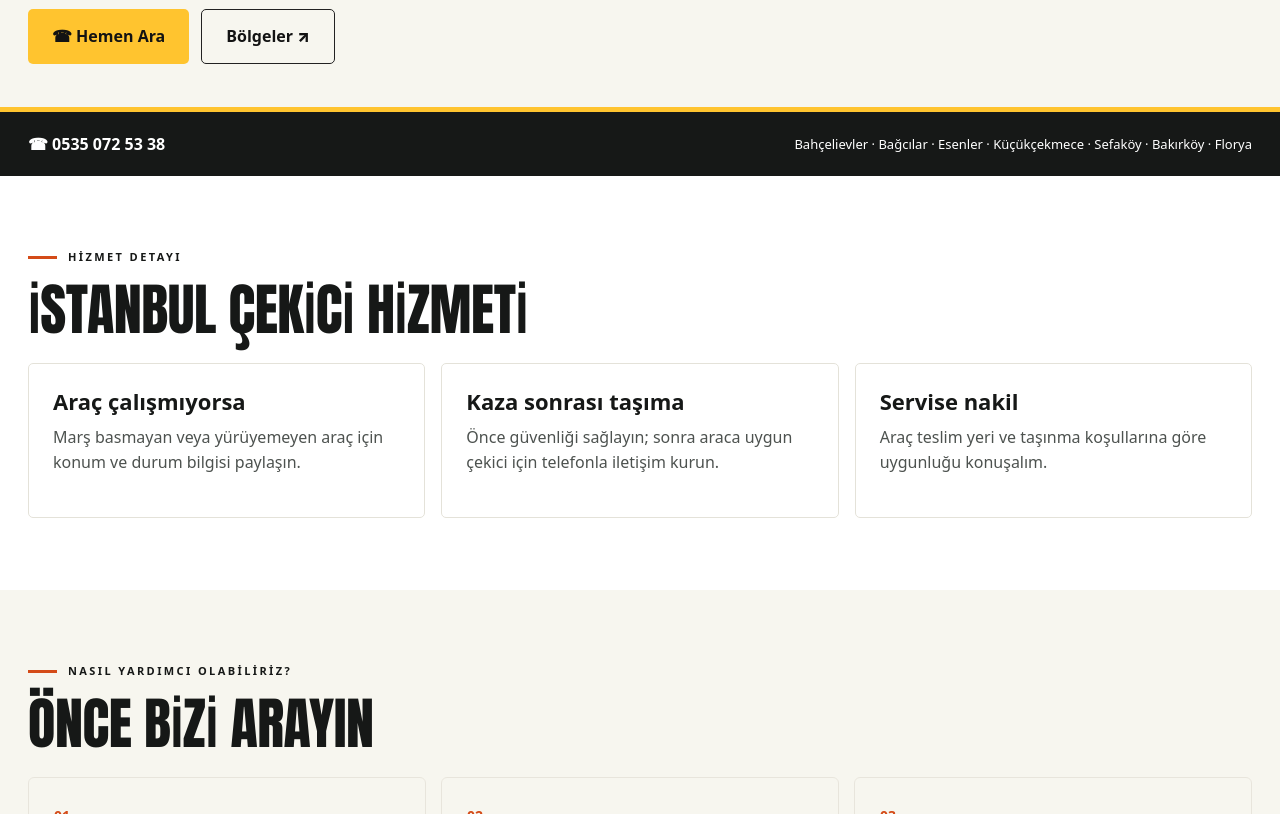
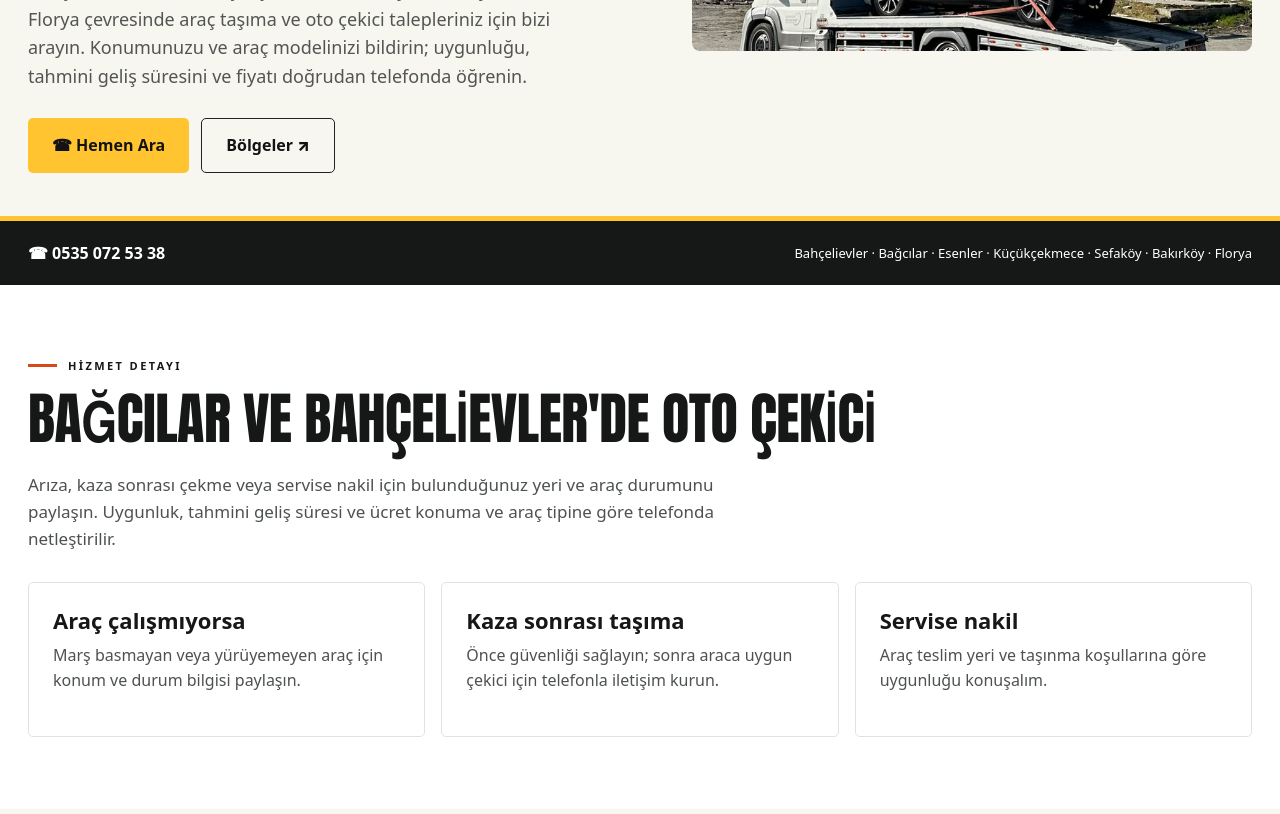
Before and after one commit to tulparotokurtarma/fkd-oto-kurtarma, a plain HTML site: page cekici-hizmeti.html in a window 1280 px wide. Shown: the part 574-1388 px from the top of the page. Drawn offline with Linux system fonts and the light colour scheme.

Commit message:
Improve FKD towing landing page for local intent and phone inquiries

```diff
--- a/cekici-hizmeti.html
+++ b/cekici-hizmeti.html
@@ -5,8 +5,8 @@
 <meta charset="utf-8">
 <meta name="viewport" content="width=device-width, initial-scale=1">
 
-<title>FKD Çekici Hizmeti | Bahçelievler, Bağcılar, Bakırköy</title>
-<meta name="description" content="FKD Oto Kurtarma Çekici Hizmeti. Bahçelievler, Bağcılar, Esenler, Küçükçekmece, Sefaköy, Bakırköy ve Florya. 0535 072 53 38.">
+<title>7/24 Oto Çekici | Bağcılar, Bahçelievler | FKD</title>
+<meta name="description" content="Bağcılar, Bahçelievler, Esenler, Küçükçekmece, Sefaköy, Bakırköy ve Florya için 7/24 oto çekici. Konum ve araç bilgisiyle telefonla fiyat alın: 0535 072 53 38.">
 <meta name="theme-color" content="#161817">
 
 <link rel="canonical" href="https://fkdotokurtarma.com.tr/cekici-hizmeti.html">
@@ -21,10 +21,12 @@
 
 <!-- Google Ads etiketi -->
 <script async src="https://www.googletagmanager.com/gtm.js?id=GTM-PWVSPPN5"></script>
+<script async src="https://www.googletagmanager.com/gtag/js?id=AW-18567069954"></script>
 <script>
   window.dataLayer = window.dataLayer || [];
   function gtag(){dataLayer.push(arguments);}
   gtag('js', new Date());
+  gtag('config', 'AW-18567069954');
 </script>
 
 <script type="application/ld+json">
@@ -84,16 +86,16 @@
       <div class="eyebrow">FKD OTO KURTARMA · İSTANBUL</div>
 
 
-<h1>7/24 Oto Çekici <span>İstanbul Avrupa Yakası</span></h1>
+<h1>7/24 Oto Çekici <span>Bağcılar, Bahçelievler ve çevresi</span></h1>
 
 
 
 <p class="lead">
-  İstanbul Avrupa Yakası'nda 7/24 oto çekici ve
-  oto kurtarma hizmeti. Bahçelievler, Bağcılar,
-  Esenler, Küçükçekmece, Sefaköy, Bakırköy ve
-  Florya'da çekici ihtiyacınız için hemen arayın.
-  Konumunuzu paylaşın, fiyat ve araç uygunluğunu öğrenin.
+  Bağcılar'da oto çekici veya yakınınızda çekici mi arıyorsunuz?
+  Bahçelievler, Esenler, Küçükçekmece, Sefaköy, Bakırköy ve Florya
+  çevresinde araç taşıma ve oto çekici talepleriniz için bizi arayın.
+  Konumunuzu ve araç modelinizi bildirin; uygunluğu, tahmini geliş
+  süresini ve fiyatı doğrudan telefonda öğrenin.
 </p>
 
 
@@ -132,7 +134,8 @@
   <div class="wrap">
 
     <div class="section-tag">HİZMET DETAYI</div>
-    <h2>İstanbul çekici hizmeti</h2>
+    <h2>Bağcılar ve Bahçelievler'de oto çekici</h2>
+    <p class="section-lead">Arıza, kaza sonrası çekme veya servise nakil için bulunduğunuz yeri ve araç durumunu paylaşın. Uygunluk, tahmini geliş süresi ve ücret konuma ve araç tipine göre telefonda netleştirilir.</p>
 
     <div class="info-grid">
 
```
